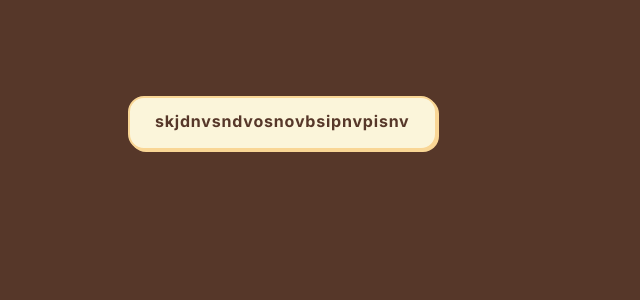
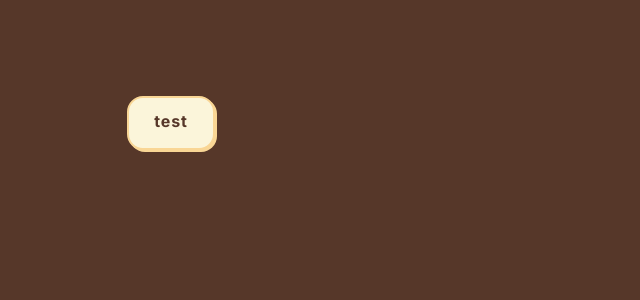
Before and after one commit to chphoom/thaitiles, a Next.js app: page / in a window 1280 px wide. Shown: the top 300 px of the page, without its empty margins (0-640 px from the left). Built offline with nearby package versions, Linux system fonts and the light colour scheme.

Commit message:
Update page.tsx

```diff
--- a/src/app/page.tsx
+++ b/src/app/page.tsx
@@ -22,7 +22,7 @@ export default function Home() {
 
   return (
     <main className="flex min-h-screen flex-col items-center justify-between p-24">
-      <div className="z-10 max-w-5xl w-full items-center justify-between text-sm lg:flex">
+      <div className="z-10 w-full items-center justify-between text-sm lg:flex">
         <DndContext
           onDragEnd={({delta}) => {
             setCoordinates(({x, y}) => {
@@ -45,7 +45,10 @@ export default function Home() {
               <Tile
               content={consonants[0]}/>
             </Draggable> */}
-            <Button label="skjdnvsndvosnovbsipnvpisnv" selected={selected} onClick={() => setSelected(!selected)}/>
+            <Button label="test" selected={selected} onClick={() => {
+              setSelected(!selected);
+              // console.log(selected);
+            }}/>
         </DndContext>
       </div>
     </main>
```
